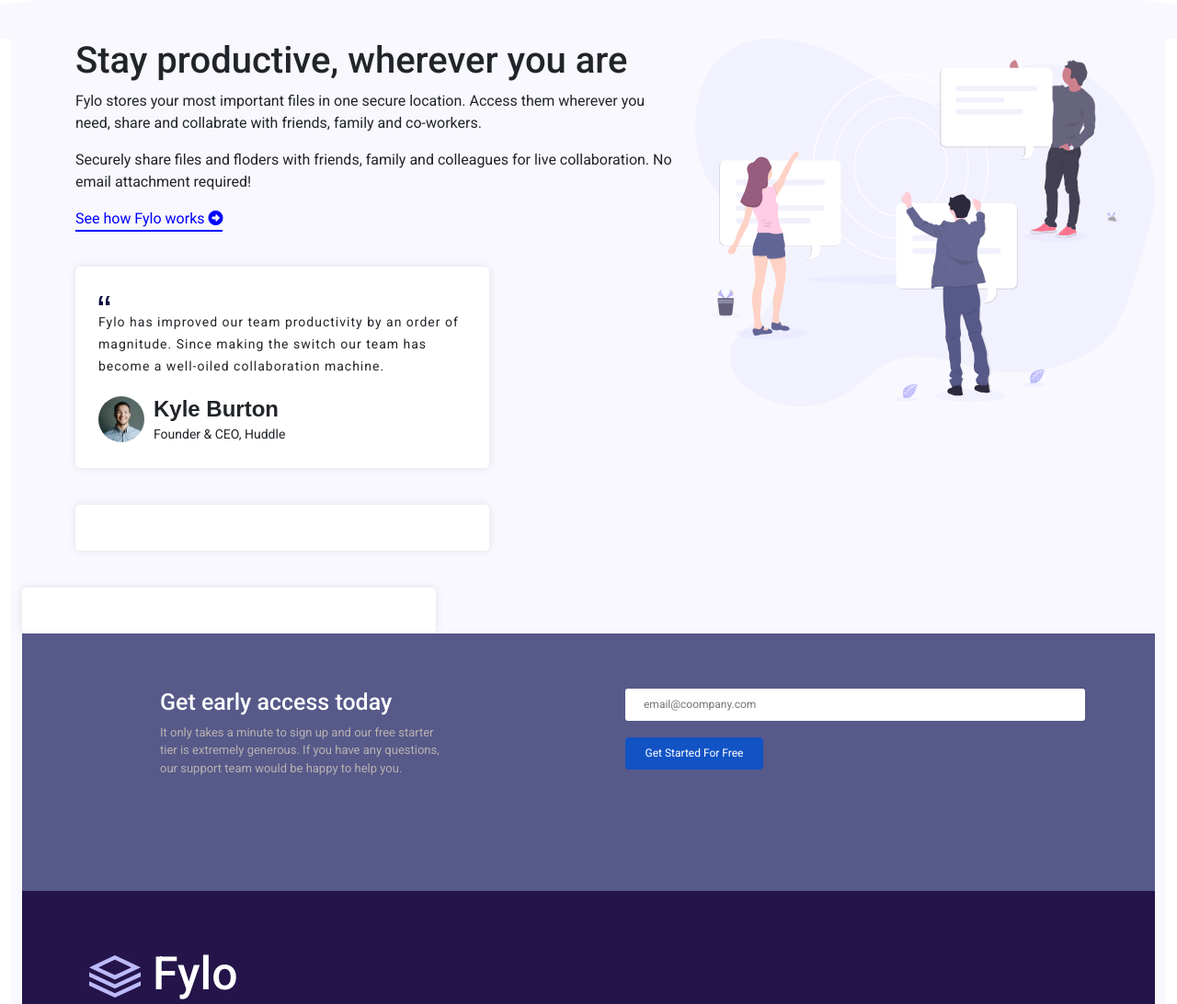
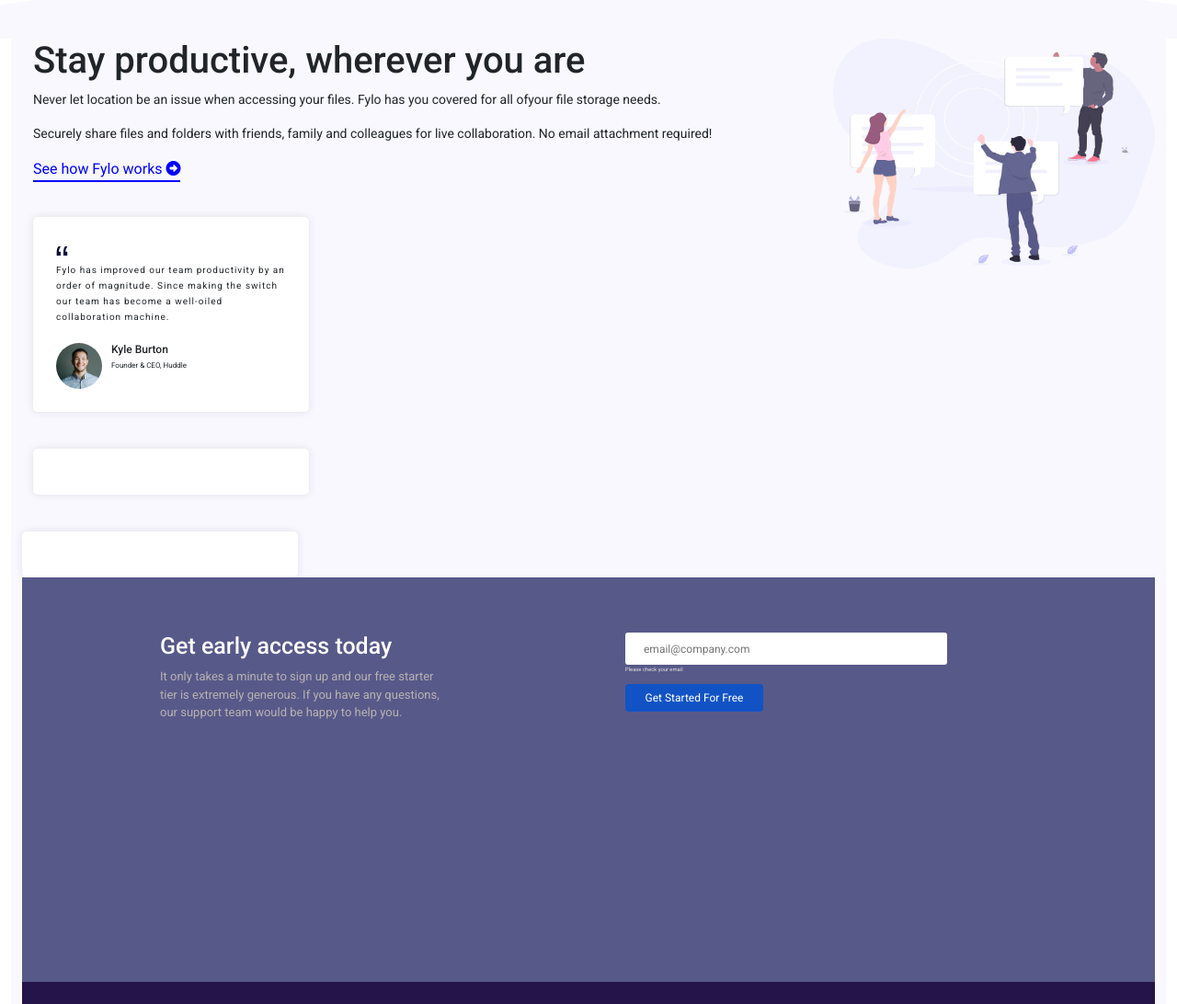
Before and after one commit to Tosinuel/capacitybay_final_css_project, a plain HTML site: page index.html in a window 1280 px wide. Shown: the part 720-1812 px from the top of the page at 92% size. Drawn offline with nearby package versions, Linux system fonts and the light colour scheme.

Commit message:
Add files via upload

```diff
--- a/index.html
+++ b/index.html
@@ -36,9 +36,9 @@
           <div><img src="./images/illustration-1.svg" alt="illustration 1" class="illus1"></div>
           <div>
               <h1 class="heading">All your files in one secure location, accessible anywhere.</h1>
-              <p class="parag">Fylo stores your most important files in one secure location. Access them wherever you need, share and collabrate with friends, family and co-workers.</p><br>
+              <p class="parag">Fylo stores your most important files in one secure location. Access them wherever you need, share and collaborate with friends, family and co-workers.</p><br>
               <div class="inp">
-                 <ul class="ulContainer"><li class="li-"><input type="text" placeholder="joe@yahoo.com" class="putin"><ul class="ul-"><li class="li--">please enter your mail</li></ul></li></ul>  <br><a href=""><button class="btn">Get Started</button></a>
+                 <ul class="ulContainer"><li class="li-"><input type="text" placeholder="joe@yahoo.com" class="putin"><ul class="ul-"><li class="li--">please enter your email</li></ul></li></ul>  <br><a href=""><button class="btn">Get Started</button></a>
               </div>
 
 
@@ -67,8 +67,8 @@
 
           <div class="container">
             <h1>Stay productive, wherever you are</h1>
-            <p>Fylo stores your most important files in one secure location. Access them wherever you need, share and collabrate with friends, family and co-workers.</p>
-            <p>Securely share files and floders with friends, family and colleagues for live collaboration. No email attachment required!</p>
+            <p class="staytxt">Never let location be an issue when accessing your files. Fylo has you covered for all ofyour file storage needs.</p>
+            <p class="staytxt">Securely share files and folders with friends, family and colleagues for live collaboration. No email attachment required!</p>
             <p>
               <a href="#" class="stayLink"> See how Fylo works <i class="fa-solid fa-circle-right"></i></a>
             </p>
@@ -89,10 +89,10 @@
                 </div>
 
                 <div>
-                  <h4>
+                  <h5 class="kyle">
                     Kyle Burton
-                  </h4>
-                  <small>Founder & CEO, Huddle<small>
+                  </h5>
+                  <small class="ceo">Founder & CEO, Huddle<small>
                 </div>
 
               </div>
@@ -126,7 +126,7 @@
         <div class="right">
           <form class="move">
             <div>
-              <input class="right1" type="email" name="email" placeholder="email@coompany.com">
+              <input class="right1" type="email" name="email" placeholder="email@company.com"> <br><span class="txt">Please check your email</span>
             </div><br/>
             <div>
               <input class="right2" type="submit" value="Get Started For Free"/>
--- a/style.css
+++ b/style.css
@@ -25,7 +25,7 @@
 .topnav a.split {
     float: right;
     background-color: white;
-    color: gray;
+    color: rgb(75, 75, 75);
   }
 
 
@@ -46,8 +46,9 @@
 .heading{
     font-size: 40px;
     padding-top: 8%;
-    line-height: 60px;
+    line-height: 70px;
     margin-left: 17%;
+    color: #241449;
 
 }
 .parag{
@@ -69,7 +70,7 @@
     border-radius: 3px;
     border-color: rgb(219, 216, 216);
     border-width: 1px;
-    font-size: 16px;
+    font-size: 14px;
     font-family:'Poppins', sans-serif;
     /* padding-left: 2%; */
     box-shadow: none;
@@ -95,6 +96,10 @@
     background: rgb(255, 255, 255);
     display: block;
     color: red;
+    font-size: 12px;
+  }
+  .li--{
+    margin-left: -30px;
   }
 
 .putin:hover{
@@ -117,7 +122,13 @@
 }
 
   /* Stay Productive Style */
+ .staytxt{
+  font-size: 14px;
+ }
 
+ .container{
+  margin-left: 0;
+ }
   .stayPro{
     margin-top: 100px;
   }
@@ -157,10 +168,11 @@
   }
 
   .stayImg2{
-    width: 500px;
-    height: 400px;
+    width: 400px;
+    height: 250px;
     float: right;
     margin-left: 20px;
+    padding-left: 50px;
   }
 
 
@@ -182,14 +194,14 @@
   border-radius: 5px;
   padding: 25px;
   margin-top: 40px;
-  width: 450px;
+  width: 300px;
 }
 
 .testimonial p {
-  font-size: 14px;
+  font-size: 10px;
   letter-spacing: 1px;
   line-height: 1.7;
-  width: 400px;
+  width: 250px;
 }
 
 .user-info {
@@ -210,9 +222,18 @@
   font-weight: 700;
 }
 
+.kyle{
+  font-size: 12px;
+  margin-bottom: -5px;
+
+}
+.ceo{
+  margin-top: 0;
+  font-size: 8px;
+}
   /* Testimonial style */
   .news{
-    height: 35vh;
+    height: 55vh;
     width: 100%;
     background-color: rgb(87,89,137);
     display: flex;
@@ -241,23 +262,29 @@
   }
 
   .right1{
-    width: 500px;
+    width: 350px;
     height: 35px;
     padding-left: 20px;
     font-size: 12px;
     border-radius: 3px;
     border: none;
+
+  }
+  .txt{
+    color: rgb(229, 224, 224);
+    font-size: smaller;
+
   }
 
   .right2{
     width: 150px;
-    height: 35px;
+    height: 30px;
     background-color: rgb(17, 83, 197);
     color: #ffff;
     font-size: 12px;
     border-radius: 4px;
     border: none;
-  }
+    }
 
   .right2:hover{
     background-color: rgb(108,156,255);
```
